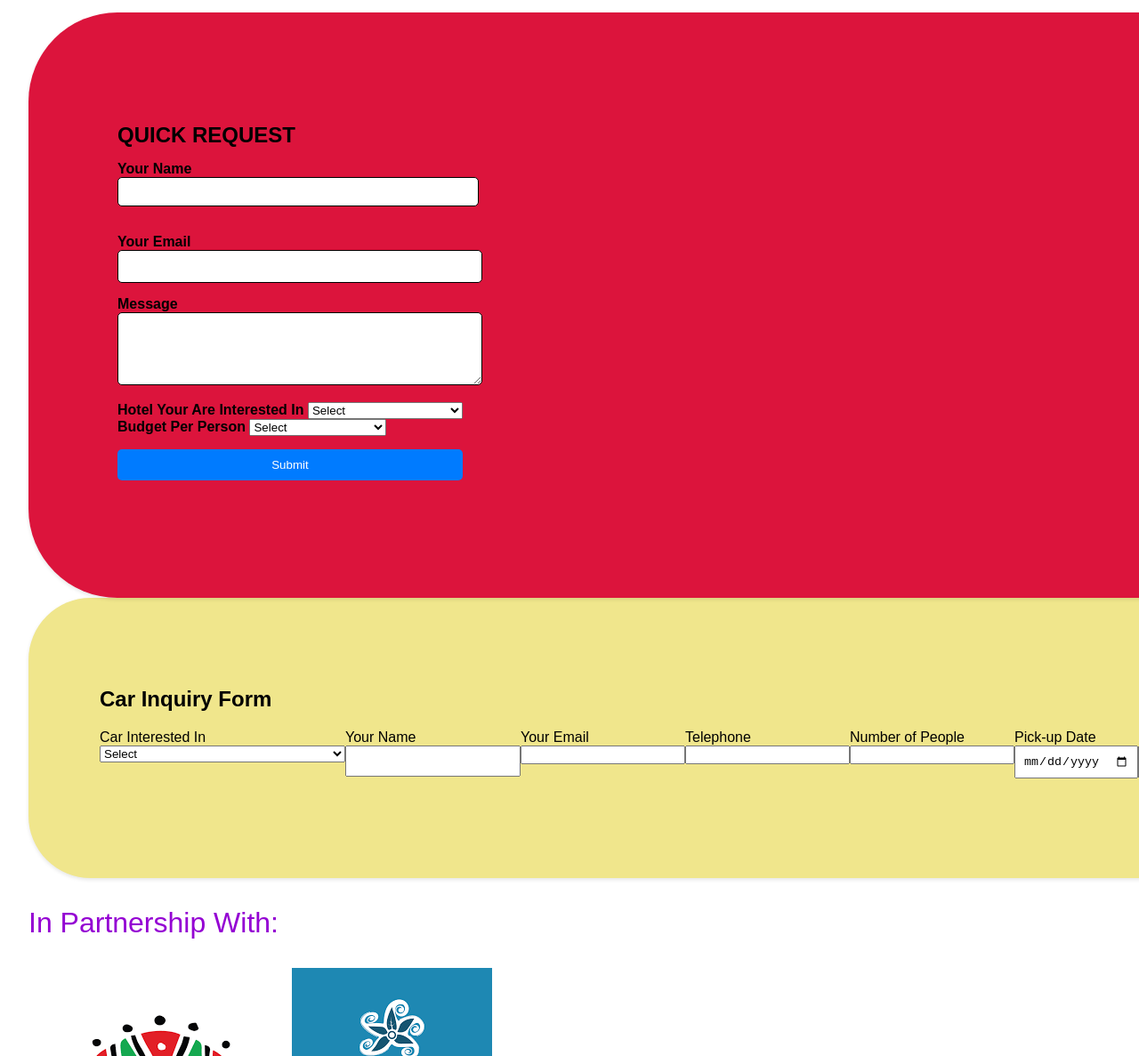
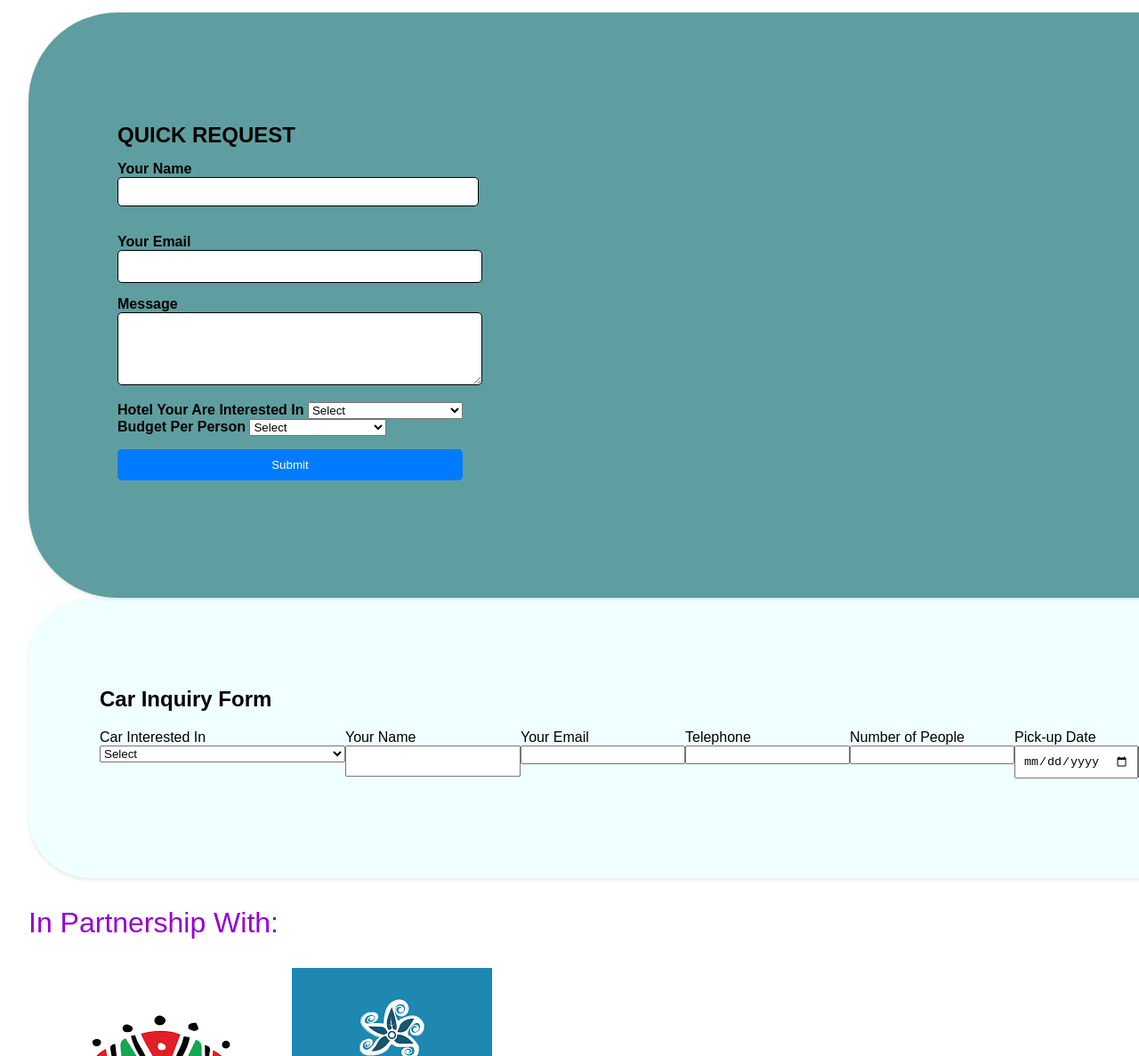
Before and after one commit to maggie4M/AA-BOOKINGS, a plain HTML site: page index.html in a window 1280 px wide. Shown: the part 3493-4680 px from the top of the page at 89% size. Drawn offline with Linux system fonts and the light colour scheme.

Commit message:
assignment

```diff
--- a/styles.css
+++ b/styles.css
@@ -95,7 +95,7 @@ main {
     background-color: #0056b3;
 }
 .request-card {
-    background-color: crimson;
+    background-color: cadetblue;
     padding: 100px;
     border-radius: 100px;
     box-shadow: 0 2px 4px rgba(0, 0, 0, 0.1);
@@ -161,7 +161,7 @@ body {
     background-color: #fff
 }
 .container{
-    background-color: khaki;
+    background-color: azure;
     padding: 80px;
     border-radius: 70px;
     box-shadow: 0 2px 4px rgba(0, 0, 0, 0.1);
```
